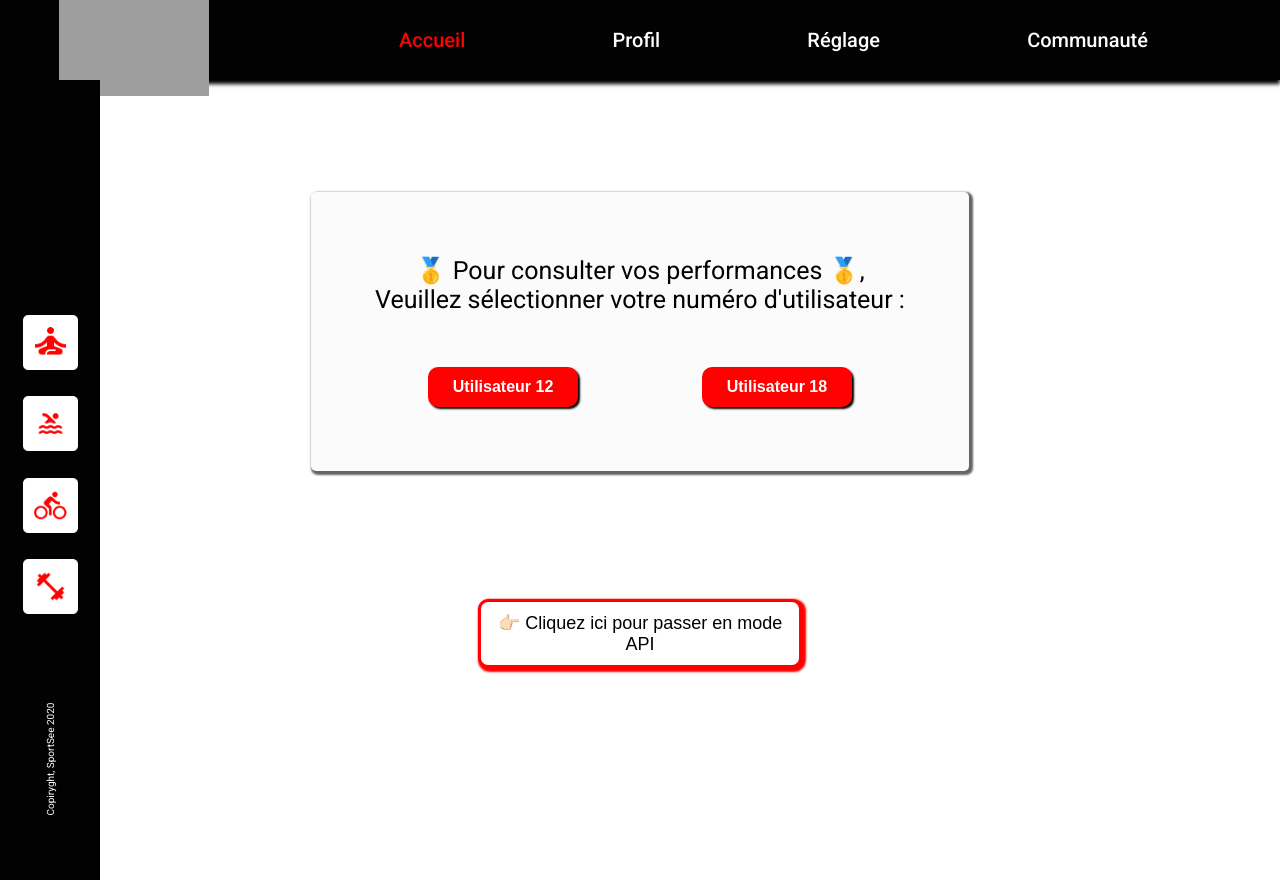
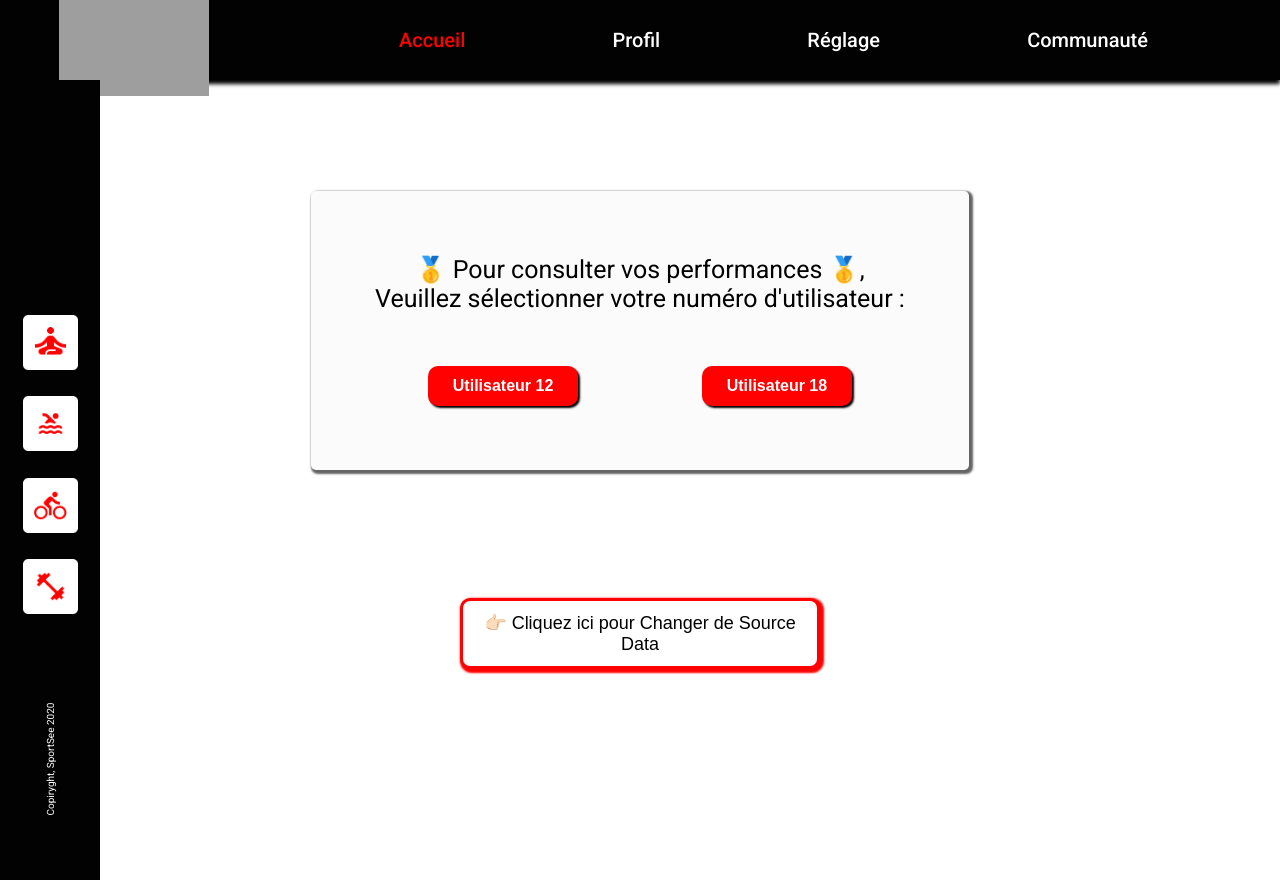
Before and after one commit to Bledichef/SportSee, a React (Create React App) app: page / in a window 1280 px wide. Built offline with nearby package versions, Linux system fonts and the light colour scheme; grey boxes are pictures that could not be loaded.

Commit message:
Modifs switch Button

```diff
--- a/src/App.js
+++ b/src/App.js
@@ -24,6 +24,7 @@ const App = () => {
           <Route path='/settings' element={<Settings />} />
           <Route path='/error' element={<Error />} />
           <Route path='*' element={<Error />} />
+
         </Routes>
       </ModeProvider>
     </BrowserRouter>
--- a/src/components/SwitchButton.jsx
+++ b/src/components/SwitchButton.jsx
@@ -12,7 +12,7 @@ const SwitchButton = () => {
     return (
         <div>
             <button className='buttonSwitch' onClick={toogleMode}>
-                👉🏻 Cliquez ici pour passer en mode {mode === 'api' ? "Mock" : "API"}
+                👉🏻 Cliquez ici pour Changer de  {mode === 'api' ? "Mock" : "Source Data"}
             </button>
         </div>
     );
```
